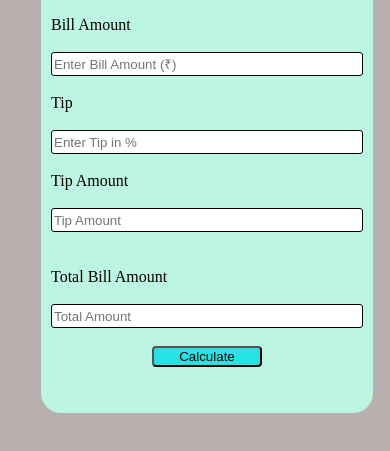
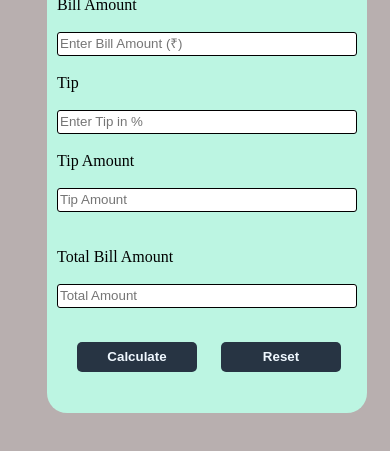
Before and after one commit to siddiqbarbhuiya/Newton-JS-project, a plain HTML site: page index.html in a window 390 px wide. Shown: the part 297-748 px from the top of the page. Drawn offline with Linux system fonts and the light colour scheme.

Commit message:
Add files via upload

```diff
--- a/index.html
+++ b/index.html
@@ -39,15 +39,19 @@
         }
 
         button{
-            display: flex;
-            border-radius: 4px;
-            background-color: rgb(38, 226, 226);
-            width: 35%;
-            justify-content: center;
+            border-radius: 5px;
+            background-color: #273443;
+            color: aliceblue;
+            font-weight: 800;
+            width: 40%;
+            height: 30px;
+            display: inline;
             position: relative;
-            align-self: center;
-            align-items: flex-end;
+            left: 20px;
+            margin-right: 20px;
             cursor: pointer;
+            border: none;
+            outline: none;
         }
 
         input{
@@ -90,31 +94,19 @@
             background-color: white;
         }
 
-        #btn:hover{
-            background-color: rgb(255, 255, 255);
+        button:hover{
+            background-color: rgb(255, 191, 191);
+            color:rgb(34, 11, 11);
+            font-size: 15px;
+            font-weight: 700;
+
         }
 
         #message{
             font-family:Arial, Helvetica, Arial, Helvetica, sans-serif;
-            color: rgb(253, 0, 0);
+            color: rgb(34, 11, 11);
             background-color: white;
 
-        }
-
-
-        @media only screen and (max-width: 600px){
-            .form{
-                width: 80%;
-
-            }
-        }
-
-
-        @media only screen and (max-width: 1000px){
-            .form{
-                width: 80%;
-
-            }
         }
     </style>
 </head>
@@ -143,14 +135,13 @@
     <label for="number">Total Bill Amount</label>
     <br>
     <input type="number" id="totalAmount" placeholder="Total Amount" disabled>
-
     <br>
-
-    <button id="btn"> Calculate </button>
+   <p><button id="btn" onclick="clickMe()"> Calculate </button>
+    <button id="resultBtn" onclick="reseltData()"> Reset </button></p>
   </Form>
 
   <script>
-      document.getElementById("btn").addEventListener("click",function(e){
+      document.getElementById("btn").addEventListener("click",function clickMe(e){
         e.preventDefault();
     let Amount = document.getElementById("amount").valueAsNumber;
     //    console.log(typeof document.getElementById("amount").valueAsNumber)
@@ -161,12 +152,19 @@
     document.getElementById("totalAmount").value = Amount + TipAmount;
 
     // message should diasapper after 3 sec.
-    document.getElementById('message').innerText = "Successful";
+        if(!TotalAmount){
+            return alert("Please enter the bill amount");
+        } else {
+            document.getElementById('message').innerText = "Successful";
     const message = document.getElementById('message');
     setTimeout(() => {
         message.textContent = '';
     }, 3000)
-})
+        }
+});
+function reseltData() {
+    document.getElementById('form').reset();
+}
 </script>
 
 </body>
```
